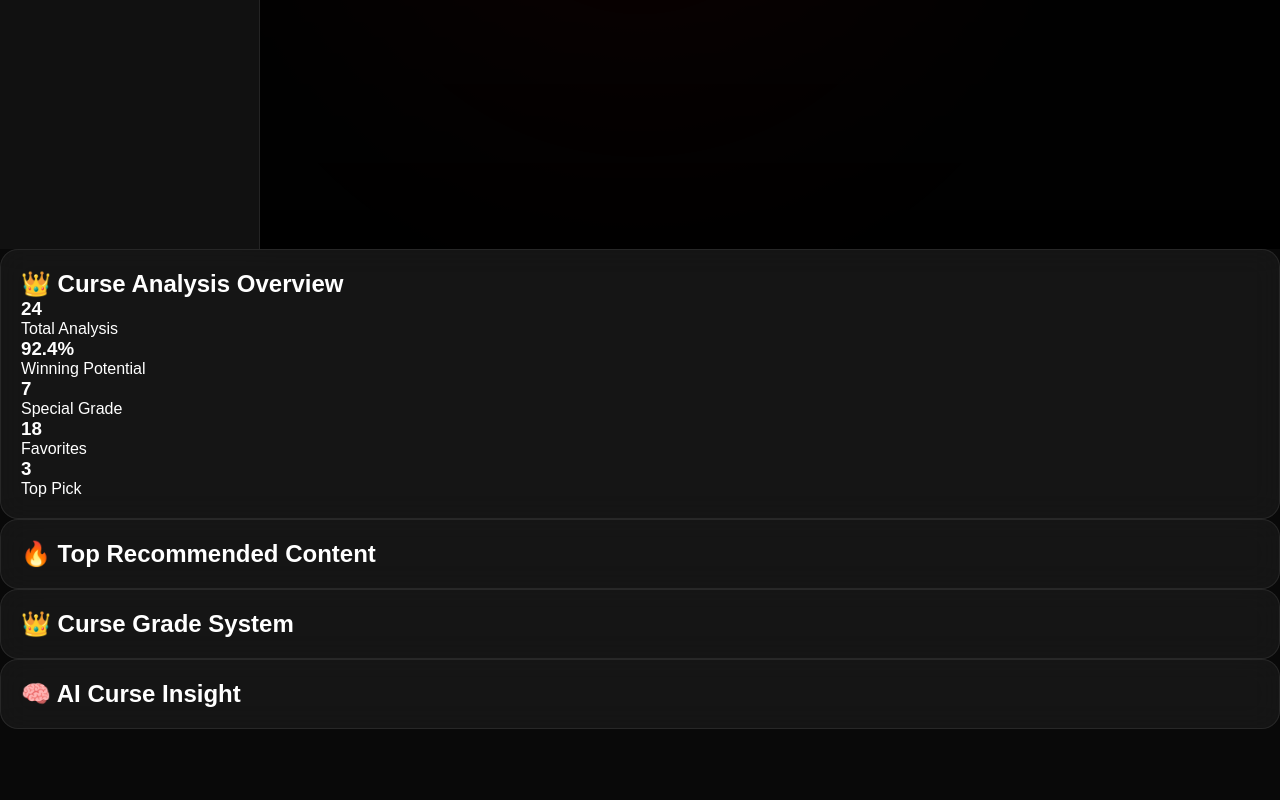
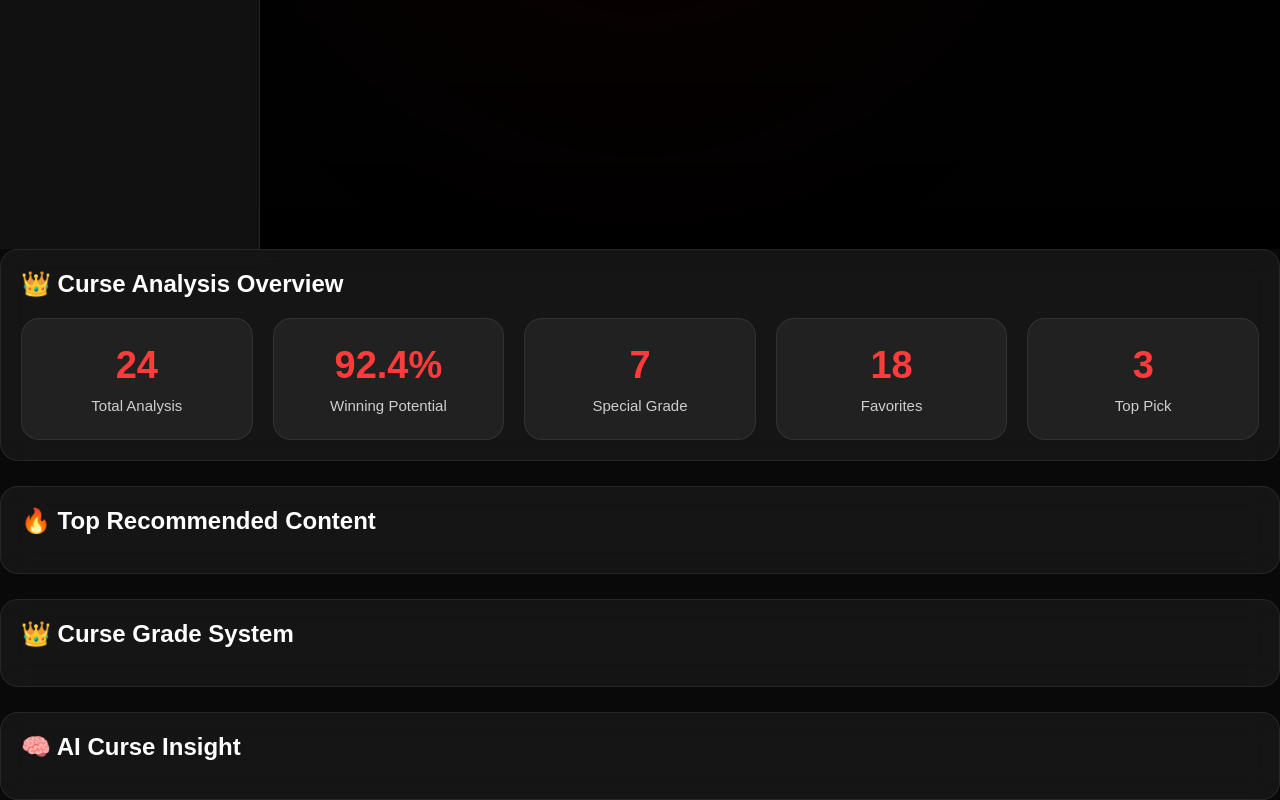
Before and after one commit to mikasamegumi1-coder/Ryomen-SUKUNA, a website: page index.html in a window 1280 px wide. Shown: the part 551-1351 px from the top of the page. Before the commit the page ends 1280 px from the top, so only its background shows below. Drawn offline with Linux system fonts and the light colour scheme.

Commit message:
Add dashboard styles for layout and stat cards

```diff
--- a/css/style.css
+++ b/css/style.css
@@ -208,3 +208,52 @@ button:hover{
 .hero-image img:hover{
     transform:scale(1.03);
 }
+/* =========================
+   DASHBOARD
+========================= */
+
+.dashboard{
+    display:grid;
+    gap:25px;
+}
+
+.stats{
+    display:grid;
+    grid-template-columns:repeat(auto-fit,minmax(180px,1fr));
+    gap:20px;
+    margin-top:20px;
+}
+
+.stat-card{
+    background:rgba(255,255,255,.05);
+    border:1px solid rgba(255,255,255,.08);
+    border-radius:18px;
+    padding:25px;
+    text-align:center;
+    transition:.35s;
+    cursor:pointer;
+}
+
+.stat-card:hover{
+    transform:translateY(-8px);
+    border-color:#ff2a2a;
+    box-shadow:0 0 25px rgba(255,0,0,.35);
+}
+
+.stat-card h3{
+    font-size:38px;
+    color:#ff3b3b;
+    margin-bottom:10px;
+}
+
+.stat-card p{
+    color:#cfcfcf;
+    font-size:15px;
+}
+
+.overview h2,
+.recommendation h2,
+.grade h2,
+.insight h2{
+    margin-bottom:18px;
+}
```
